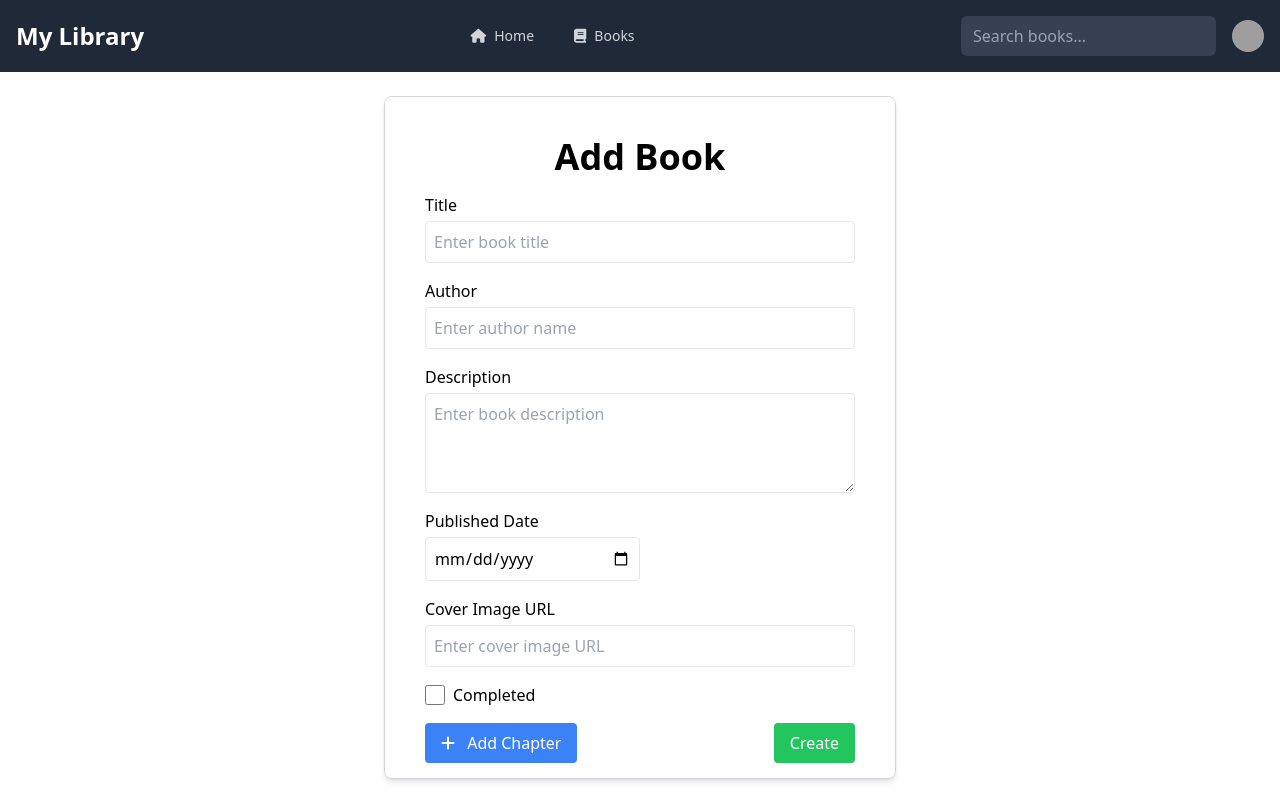
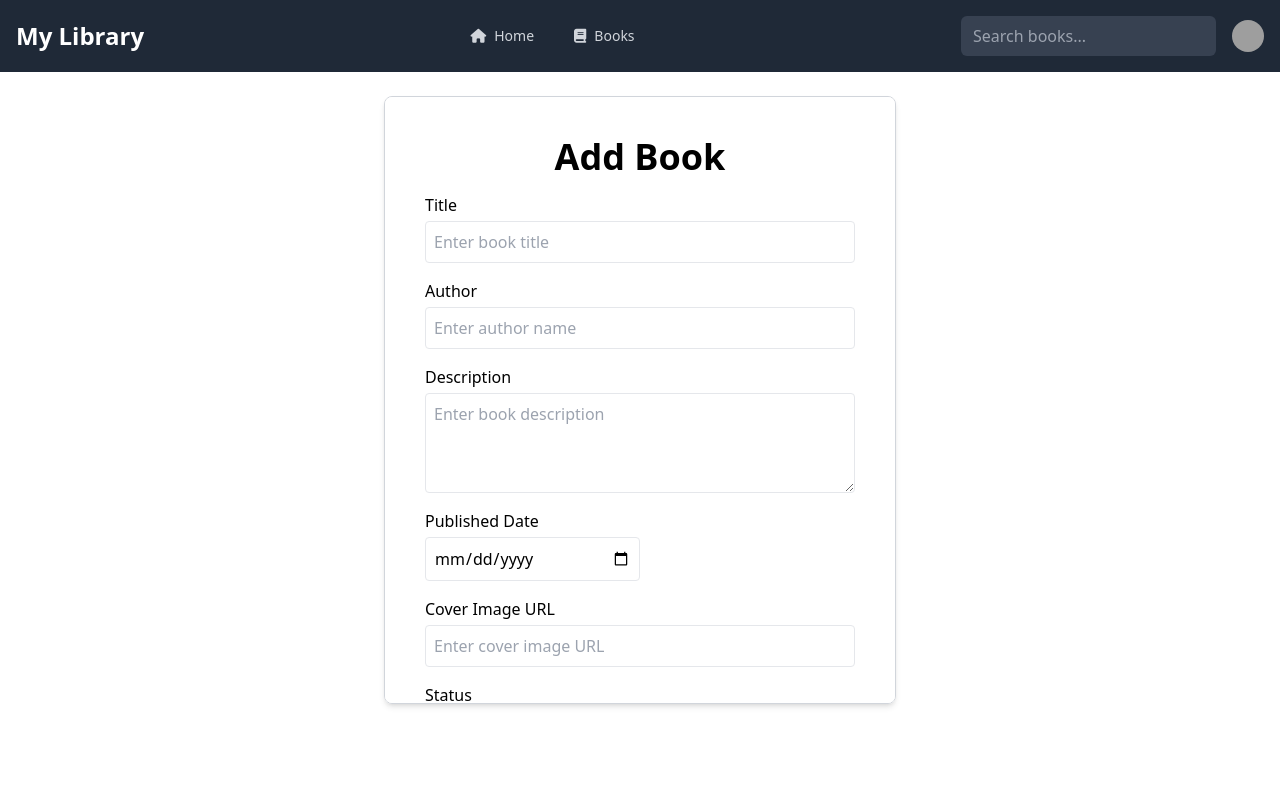
Before and after one commit to elkoura/angular-library, an Angular app: page /books/add in a window 1280 px wide. Built offline with nearby package versions, Linux system fonts and the light colour scheme; data requests are answered from the project's data file; grey boxes are pictures that could not be loaded.

Commit message:
fix: Book Model

```diff
--- a/db.json
+++ b/db.json
@@ -28,7 +28,7 @@
           "content": "Blah blah blah"
         }
       ],
-      "completed": false,
+      "status": "COMPLETED",
       "coverImage": "https://images-na.ssl-images-amazon.com/images/I/51qlgJl8w-L._SX331_BO1,204,203,200_.jpg"
     },
     {
@@ -59,29 +59,8 @@
           "content": "Blah blah blah"
         }
       ],
-      "completed": false,
+      "status": "COMPLETED",
       "coverImage": "https://images-na.ssl-images-amazon.com/images/I/51qlgJl8w-L._SX331_BO1,204,203,200_.jpg"
-    },
-    {
-      "id": "1722595263956",
-      "title": "test n°3",
-      "author": "Ayoub Benziza",
-      "description": "gfdgfdgfdgfdgfd",
-      "publishedDate": "2024-08-02",
-      "coverImage": "",
-      "chapters": [
-        {
-          "id": 1,
-          "title": "Débutant",
-          "content": "fdsfdssssssssssssss"
-        },
-        {
-          "id": 2,
-          "title": "Javascript",
-          "content": "fdsfwefgqdsgfdg'r"
-        }
-      ],
-      "completed": true
     }
   ]
 }
--- a/src/app/app.routes.ts
+++ b/src/app/app.routes.ts
@@ -1,6 +1,6 @@
 import { Routes } from '@angular/router';
 import {BookFormComponent} from "@components/book-form/book-form.component";
-import { BookListComponent } from './components/book-list/book-list.component';
+import { BookListComponent } from '@components/book-list/book-list.component';
 
 export const routes: Routes = [
   { path: '', redirectTo: 'books', pathMatch: 'full' },
--- a/src/app/components/book-form/book-form.component.html
+++ b/src/app/components/book-form/book-form.component.html
@@ -1,4 +1,4 @@
-<div class="max-w-lg mx-auto bg-white p-6 md:p-8 lg:p-10 rounded-lg shadow-md border border-gray-300 overflow-hidden transition-all duration-300 transform hover:scale-105 hover:shadow-lg relative h-[calc(100vh-14.6vh)] overflow-y-auto">
+<div class="max-w-lg mx-auto bg-white p-6 md:p-8 lg:p-10 rounded-lg shadow-md border border-gray-300 overflow-hidden transition-all duration-300 transform hover:scale-105 hover:shadow-lg relative h-[calc(100vh-7.3rem)] md:h-[calc(100vh-10rem)] lg:h-[calc(100vh-12rem)] overflow-y-auto">
   <h2 class="text-2xl md:text-3xl lg:text-4xl font-bold mb-4 text-center">{{ isEditMode ? 'Edit Book' : 'Add Book' }}</h2>
   <form [formGroup]="bookForm" (ngSubmit)="onSubmit()" class="space-y-4">
     <div class="flex flex-col">
@@ -21,23 +21,31 @@
       <label for="coverImage" class="mb-1 font-medium">Cover Image URL</label>
       <input id="coverImage" formControlName="coverImage" class="p-2 border rounded" placeholder="Enter cover image URL" />
     </div>
-    <div class="flex items-center">
-      <label for="completed" class="mr-2 font-medium flex items-center">
-        <input id="completed" type="checkbox" formControlName="completed" class="h-5 w-5 mr-2 transition-transform duration-300 transform checked:scale-125" />
-        Completed
-      </label>
+    <div class="flex flex-col">
+      <label for="status" class="mb-1 font-medium">Status</label>
+      <select id="status" formControlName="status" class="p-2 border rounded">
+        @for(status of bookStatusValues; track $index){
+          <option [value]="status">{{ status }}</option>
+        }
+      </select>
     </div>
     <div formArrayName="chapters" class="space-y-4">
-      <div *ngFor="let chapter of chapters.controls; let i = index" [formGroupName]="i" class="p-4 border rounded">
+      @for(chapter of chapters.controls; track $index){
+      <div [formGroupName]="$index" class="p-4 border rounded">
         <div class="flex justify-between items-center">
           <h3 class="text-xl font-semibold mb-2">
-            Chapter {{ i + 1 }}<span *ngIf="chapter.get('title')?.value"> - {{ chapter.get('title')?.value }}</span>
+            Chapter {{ $index + 1 }}
+            @if(chapter.get('title')?.value){
+              <span>
+                - {{ chapter.get('title')?.value }}
+              </span>
+            }
           </h3>
-          <button type="button" (click)="toggleChapterVisibility(i)" class="px-2 py-1 border-2 border-gray-500 rounded">
-            <i [ngClass]="{'rotate-180': chapterVisibility[i]}" class="fas fa-chevron-down transition-transform duration-300 transform"></i>
+          <button type="button" (click)="toggleChapterVisibility($index)" class="px-2 py-1 border-2 border-gray-500 rounded">
+            <i [ngClass]="{'rotate-180': chapterVisibility[$index]}" class="fas fa-chevron-down transition-transform duration-300 transform"></i>
           </button>
         </div>
-        <div *ngIf="chapterVisibility[i]">
+        @if(chapterVisibility[$index]){
           <div class="flex flex-col mb-2">
             <label for="chapterTitle" class="mb-1 font-medium">Title</label>
             <input id="chapterTitle" formControlName="title" class="p-2 border rounded" placeholder="Enter chapter title" required />
@@ -46,9 +54,10 @@
             <label for="chapterContent" class="mb-1 font-medium">Content</label>
             <textarea id="chapterContent" formControlName="content" class="p-2 border rounded" placeholder="Enter chapter content" required style="min-height: 100px; max-height: 200px;"></textarea>
           </div>
-          <button type="button" (click)="removeChapter(i)" class="px-4 py-2 bg-red-500 text-white rounded">Remove Chapter</button>
-        </div>
+          <button type="button" (click)="removeChapter($index)" class="px-4 py-2 bg-red-500 text-white rounded">Remove Chapter</button>
+        }
       </div>
+      }
     </div>
     <div class="flex justify-between items-center">
       <button type="button" (click)="addChapter()" class="px-4 py-2 bg-blue-500 text-white rounded">
--- a/src/app/components/book-form/book-form.component.ts
+++ b/src/app/components/book-form/book-form.component.ts
@@ -4,14 +4,15 @@ import {ActivatedRoute, Router} from '@angular/router';
 import {FormArray, FormBuilder, FormGroup, ReactiveFormsModule, Validators} from '@angular/forms';
 import {BookService} from '@services/book.service';
 import {Chapter} from '@models/chapter.model';
-import {CommonModule} from "@angular/common";
+import {BookStatus} from "@models/book-status.enum";
+import {NgClass} from "@angular/common";
 
 @Component({
   selector: 'app-book-form',
   standalone: true,
   imports: [
     ReactiveFormsModule,
-    CommonModule
+    NgClass
   ],
   templateUrl: './book-form.component.html',
   styleUrl: './book-form.component.scss'
@@ -23,6 +24,7 @@ export class BookFormComponent implements OnInit {
   bookId: string | null = null;
   chapterVisibility: boolean[] = [];
   private chapterIdCounter: number = 0;
+  bookStatusValues = Object.values(BookStatus);
 
   constructor(
     private fb: FormBuilder,
@@ -32,14 +34,14 @@ export class BookFormComponent implements OnInit {
     private titleService: Title
   ) {
     this.bookForm = this.fb.group({
-      id: this.bookId || Date.now().toString(),
+      id: this.bookId || Date.now(),
       title: ['', Validators.required],
       author: ['', Validators.required],
       description: [''],
       publishedDate: ['', Validators.required],
       coverImage: [''],
       chapters: this.fb.array([]),
-      completed: [false]
+      status: [BookStatus.PLANNED, Validators.required]
     });
   }
 
--- a/src/app/components/book-list/book-list.component.ts
+++ b/src/app/components/book-list/book-list.component.ts
@@ -1,4 +1,5 @@
 import { Component, OnInit } from '@angular/core';
+import {CommonModule} from "@angular/common";
 
 interface Book {
   title: string;
@@ -10,6 +11,8 @@ interface Book {
   selector: 'app-book-list',
   templateUrl: './book-list.component.html',
   styleUrls: ['./book-list.component.scss'],
+  standalone: true,
+  imports: [CommonModule]
 })
 export class BookListComponent implements OnInit {
   title = 'Liste des livres';
--- /dev/null
+++ b/src/app/models/book-status.enum.ts
@@ -0,0 +1,5 @@
+export enum BookStatus {
+  COMPLETED = 'COMPLETED',
+  IN_PROGRESS = 'IN_PROGRESS',
+  PLANNED = 'PLANNED'
+}
--- a/src/app/models/book.model.ts
+++ b/src/app/models/book.model.ts
@@ -1,4 +1,5 @@
-import {Chapter} from "./chapter.model";
+import {Chapter} from "@models/chapter.model";
+import {BookStatus} from "@models/book-status.enum";
 
 export interface Book {
   id: string;
@@ -7,6 +8,6 @@ export interface Book {
   description: string;
   publishedDate: Date;
   chapters: Chapter[];
-  completed: boolean;
+  status: BookStatus;
   coverImage?: string;
 }
```
